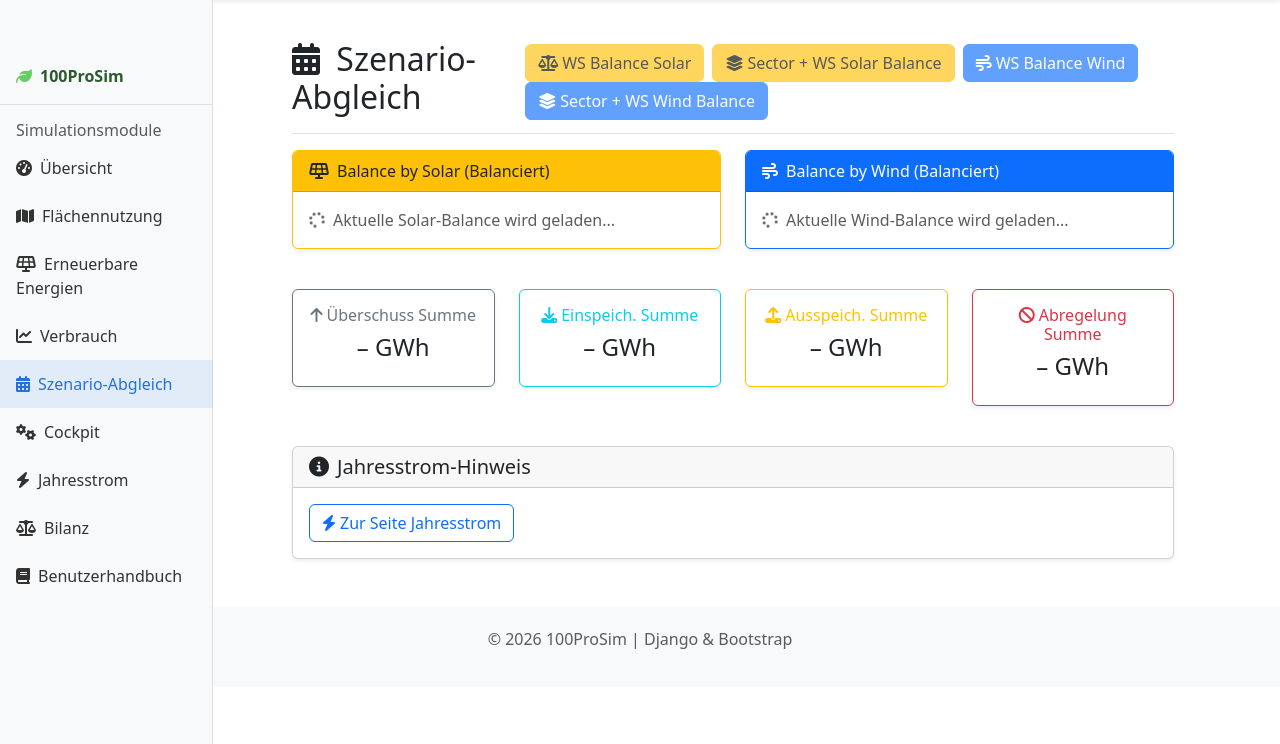
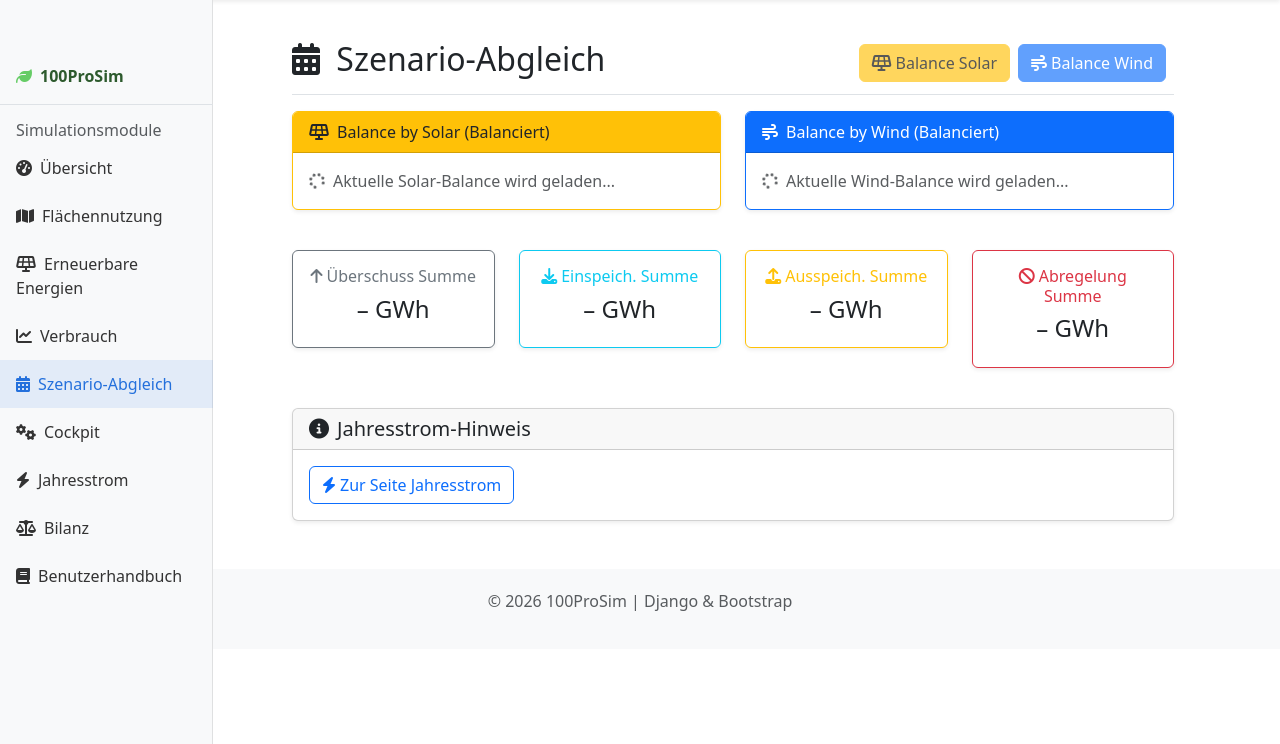
Before and after one commit to deepti1999/100prosim-runtime, a Django app: template simulator/templates/simulator/ws.html in a window 1280 px wide. Shown: the part 56-800 px from the top of the page. Run offline with Django 4.2, Linux system fonts and the light colour scheme; the template is opened without the code that fills it, so the values that code supplies are empty.

Commit message:
stakeholder-4-C: consolidate 4 balance buttons to 2 (T21, T22)
Per PDF §2.4.3: 6 visible buttons (Goal Seek + Refresh already removed
in Phase 1-B; 4 balance variants here) -> exactly 2 ("Balance Solar" +
"Balance Wind") matching what Excel offers.

- ws.html toolbar: removed the 4-button cluster, added "Balance Solar"
  (fa-solar-panel) wired to apply_full_balance endpoint and
  "Balance Wind" (fa-wind) wired to apply_full_balance_wind. Both call
  the Sector+WS pipeline, which PDF §2.4.3 confirms is what users want
  (the simpler WS-only variant was never the right default).
- Retained hidden #applyBalanceBtn + #applyWindBalanceBtn elements so
  the goal-seek preview code's enable-on-success logic keeps working
  without changes. They are d-none and never reachable by user click.
- Spinner label strings updated to show "Balance Solar"/"Balance Wind"
  during async work.
- user_manual.html: Schritt 7 rewritten — no more "zwei Schaltflächen
  in der korrekten Reihenfolge" advice; single-button flow documented.
- Tests: test_bb_current_app adds negative assertions that the old 4
  labels are gone; test_e2e_browser_current collapsed to 2 positive.

Underlying API endpoints unchanged:
- /api/ws/apply-balance/ + /api/ws/apply-balance-wind/ kept for tests
  and programmatic callers.
- /api/ws/apply-full-balance/ + /api/ws/apply-full-balance-wind/
  are now the primary user-facing buttons.

Verification:
- V2: test_bb_current_app + test_bb_e2e + test_bb_admin_baseline
  = 13/13 pass.
- V3: API contracts untouched.
- V4 localhost: manual grep of /ws/ confirms only "Balance Solar" and
  "Balance Wind" visible labels.

Co-Authored-By: Claude Opus 4.7 (1M context) <noreply@anthropic.com>

```diff
--- a/simulator/templates/simulator/ws.html
+++ b/simulator/templates/simulator/ws.html
@@ -22,18 +22,20 @@
                     {# refreshWsSummaryCards() calls /api/ws/summary/ which          #}
                     {# invokes get_ws_365_data(run_goal_seek=True). Aktualisieren    #}
                     {# just re-calls the same endpoint the page already loaded.     #}
-                    <button type="button" class="btn btn-warning me-2" id="applyBalanceBtn" disabled>
-                        <i class="fas fa-balance-scale me-1"></i>WS Balance Solar
-                    </button>
+                    {# Stakeholder PDF §2.4.3 (T21, T22): 4 balance buttons -> 2 in Phase 4-C. #}
+                    {# "Balance Solar" calls apply_full_balance (Sector+WS pipeline). #}
+                    {# "Balance Wind"  calls apply_full_balance_wind (Sector+WS pipeline). #}
+                    {# The underlying simpler endpoints stay for programmatic/test callers. #}
                     <button type="button" class="btn btn-warning me-2" id="applyFullBalanceBtn" disabled>
-                        <i class="fas fa-layer-group me-1"></i>Sector + WS Solar Balance
-                    </button>
-                    <button type="button" class="btn btn-primary me-2" id="applyWindBalanceBtn" disabled>
-                        <i class="fas fa-wind me-1"></i>WS Balance Wind
+                        <i class="fas fa-solar-panel me-1"></i>Balance Solar
                     </button>
                     <button type="button" class="btn btn-primary me-2" id="applyWindFullBalanceBtn" disabled>
-                        <i class="fas fa-layer-group me-1"></i>Sector + WS Wind Balance
+                        <i class="fas fa-wind me-1"></i>Balance Wind
                     </button>
+                    {# Hidden retained IDs so existing JS continues to enable-on-goal-seek. #}
+                    {# The simple-WS buttons are gone from UX but the advanced endpoints are still reachable for automated tests. #}
+                    <button type="button" id="applyBalanceBtn" class="d-none" disabled></button>
+                    <button type="button" id="applyWindBalanceBtn" class="d-none" disabled></button>
                 </div>
             </div>
 
@@ -475,7 +477,7 @@ document.addEventListener('DOMContentLoaded', function() {
             alert('Fehler beim Sector-Balance: ' + error);
         } finally {
             btn.disabled = false;
-            btn.innerHTML = '<i class="fas fa-layer-group me-1"></i>Sector + WS Solar Balance';
+            btn.innerHTML = '<i class="fas fa-solar-panel me-1"></i>Balance Solar';
         }
     });
 
@@ -594,7 +596,7 @@ document.addEventListener('DOMContentLoaded', function() {
             alert('Fehler beim Wind Sector-Balance: ' + error);
         } finally {
             btn.disabled = false;
-            btn.innerHTML = '<i class="fas fa-layer-group me-1"></i>Sector + WS Wind Balance';
+            btn.innerHTML = '<i class="fas fa-wind me-1"></i>Balance Wind';
         }
     });
 
```
Also changed, not shown: simulator/templates/simulator/user_manual.html (+4 -5 lines), simulator/test_bb_current_app.py (+8 -4 lines), simulator/test_e2e_browser_current.py (+3 -4 lines).
